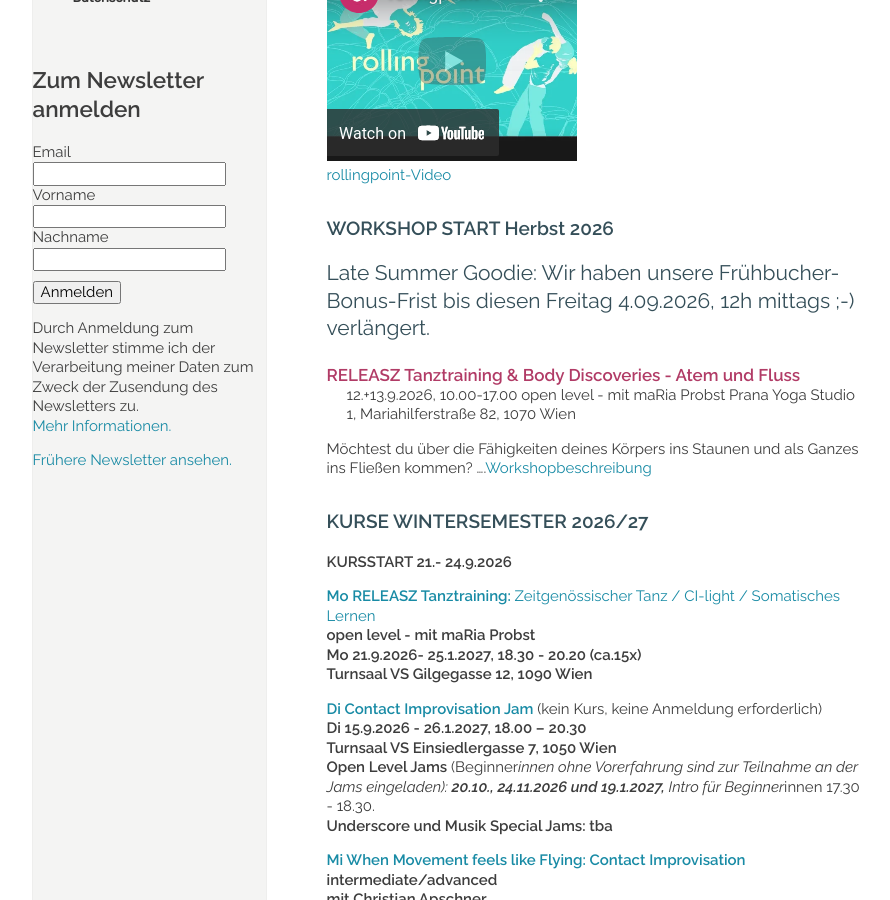
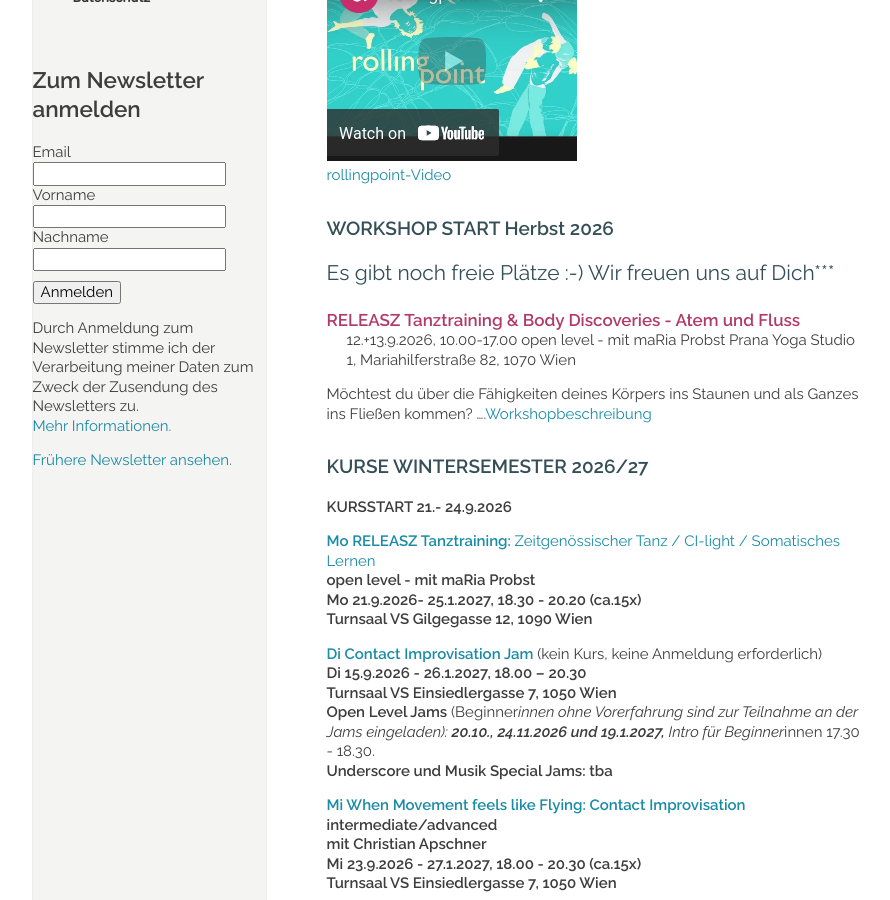
Before and after one commit to manulari/rollingpointat, a Jekyll site: the page built from _pages_de/index.md, in a window 1280 px wide and 900 px high, scrolled down 995 px. Shown: the whole window, without its empty margins (152-1042 px from the left). Built offline with Jekyll 4.4.1, drawn with Linux system fonts in a browser that asks for light colours; comment, search, counter and statistics services are not loaded.

Commit message:
Update page (de) “index”

```diff
--- a/_pages_de/index.md
+++ b/_pages_de/index.md
@@ -31,7 +31,7 @@ Ob mit oder ohne Vorerfahrung – hier bist du richtig!
 
 ### **WORKSHOP START Herbst 2026**
 
-## Late Summer Goodie:  Wir haben unsere Frühbucher-Bonus-Frist bis diesen Freitag 4.09.2026, 12h mittags ;-) verlängert.
+## Es gibt noch freie Plätze :-) Wir freuen uns auf Dich\*\**
 
 #### RELEASZ Tanztraining & Body Discoveries - Atem und Fluss
 
```
